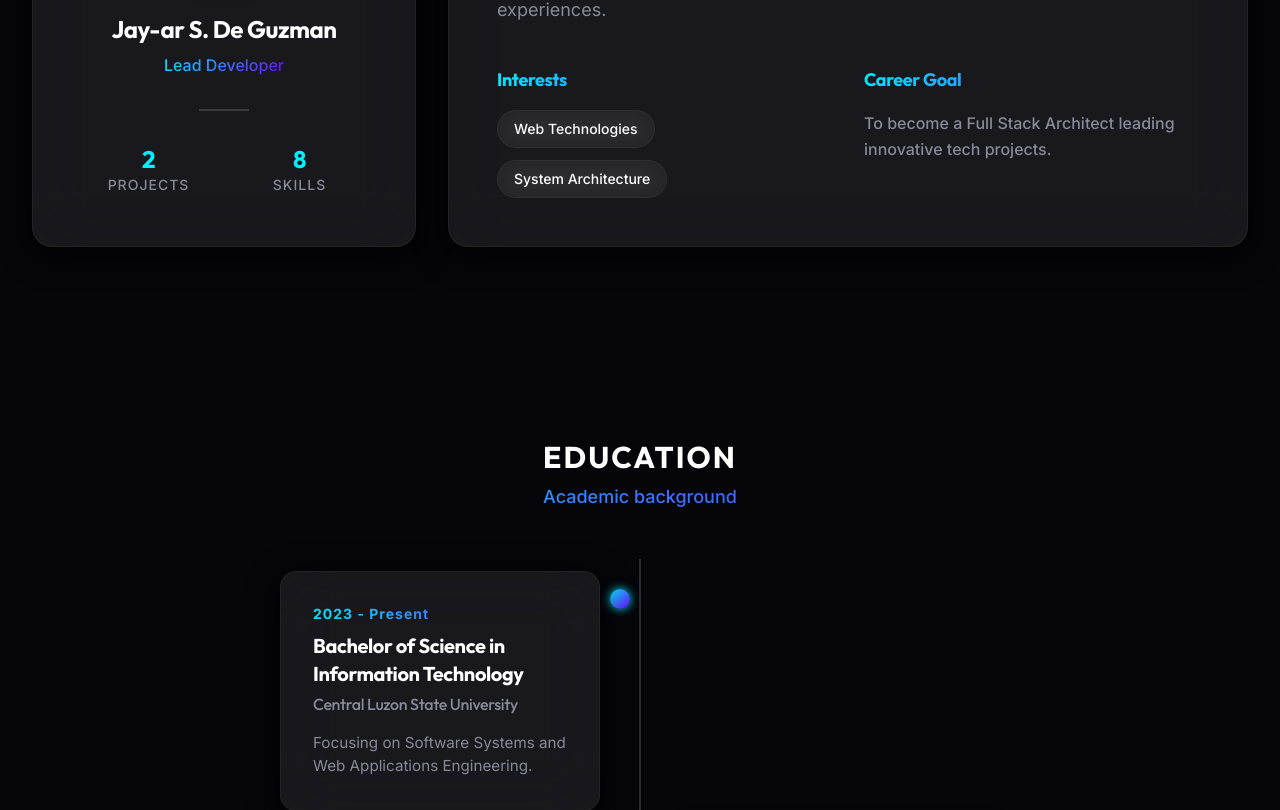
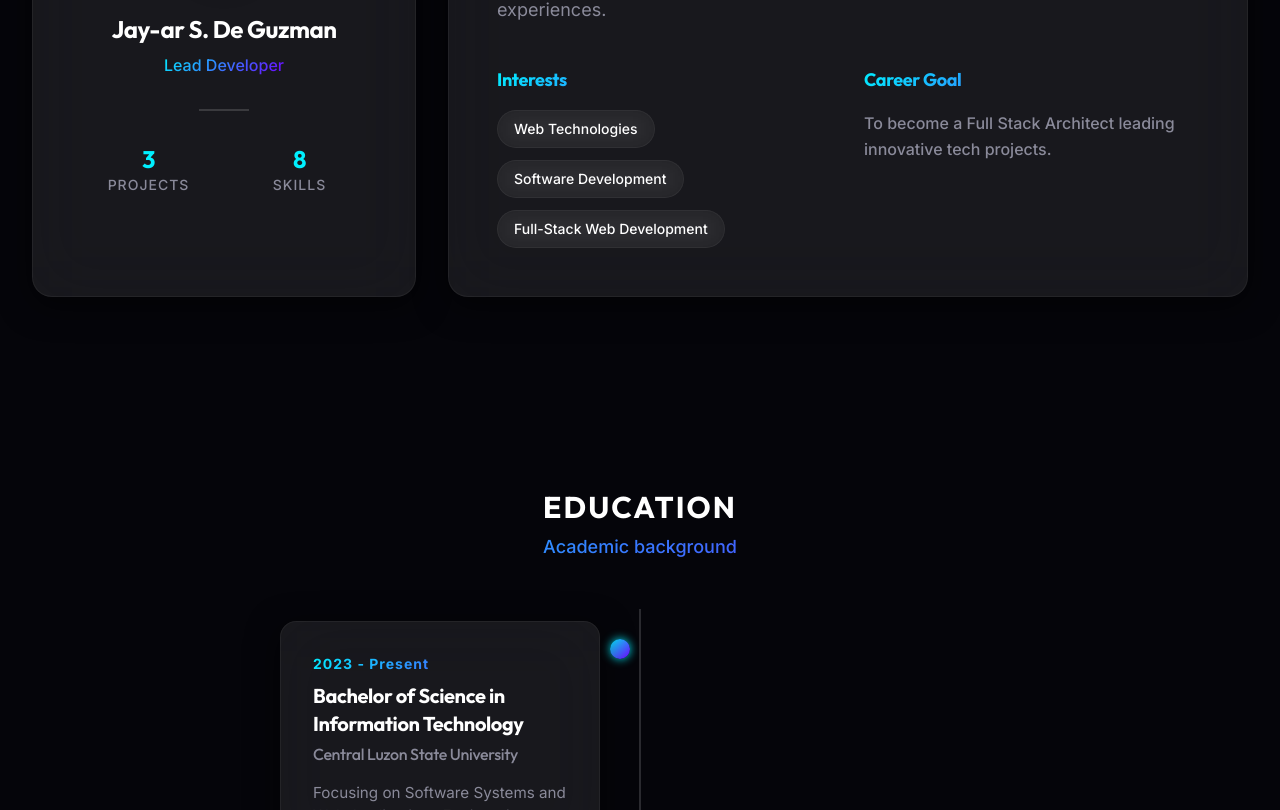
Before and after one commit to rebiscoooooo/Portfolio, a React (Vite) app: page / in a window 1280 px wide. Shown: the part 1810-2620 px from the top of the page. Built offline with nearby package versions, Linux system fonts and the light colour scheme.

Commit message:
Modified informations

```diff
--- a/src/data/portfolioData.js
+++ b/src/data/portfolioData.js
@@ -5,6 +5,7 @@ import Project_1Img from '../assets/images/project_1.png';
 import Project_2Img from '../assets/images/project_2.png';
 import Project_3Img from '../assets/images/project_3.jpg';
 import Project_4Img from '../assets/images/project_4.jpg';
+import Project_5Img from '../assets/images/project_5.png';
 
 export const members = [
   {
@@ -15,7 +16,7 @@ export const members = [
     role: "Lead Developer",
     tagline: "Building scalable web solutions.",
     bio: "Passionate about creating clean, efficient, and responsive web applications. I focus on bridging the gap between design and engineering to build seamless user experiences.",
-    interests: ["Web Technologies", "System Architecture"],
+    interests: ["Web Technologies", "Software Development", "Full-Stack Web Development"],
     careerGoal: "To become a Full Stack Architect leading innovative tech projects.",
     education: [
       {
@@ -30,14 +31,14 @@ export const members = [
         degree: "Senior High School - ICT",
         institution: "Muñoz National High School",
         year: "2021 - 2023",
-        description: "Specialized in computer systems servicing logic."
+        description: "Specialized in Computer Systems Servicing logic."
       }
     ],
     skills: [
-      { id: 1, name: "Laravel", category: "Backend", level: 75 },
+      { id: 1, name: "Laravel", category: "Backend", level: 50 },
       { id: 2, name: "PHP", category: "Backend", level: 90 },
-      { id: 3, name: "React", category: "Frontend", level: 80 },
-      { id: 4, name: "Tailwind CSS", category: "Frontend", level: 95 },
+      { id: 3, name: "React", category: "Frontend", level: 60 },
+      { id: 4, name: "Tailwind CSS", category: "Frontend", level: 90 },
       { id: 5, name: "Bootstrap", category: "Frontend", level: 90 },
       { id: 7, name: "MySQL", category: "Database", level: 90 },
       { id: 7, name: "GitHub", category: "Tools", level: 90 },
@@ -65,6 +66,17 @@ export const members = [
         image: Project_2Img,
         link: "https://cyan-baboon-990324.hostingersite.com/",
         github: "https://github.com/Aeyac/College_of_Education_Registrars_Office_e-Services_and_Request_Tracking_System.git"
+      },
+      {
+        id: 3,
+        title: "WordPress Portfolio",
+        description: "A Responsive and User-friendly Wordpress Portfolio",
+        category: "UI/UX",
+        technologies: ["Wordpress"],
+        year: "2025",
+        image: Project_5Img,
+        link: "#",
+        github: "#"
       }
     ],
     socials: [
@@ -89,7 +101,7 @@ export const members = [
         degree: "Bachelor of Science in Information Technology",
         institution: "Central Luzon State University",
         year: "2024 - Present",
-        description: "Focusing on Web Applications Development II."
+        description: "Focusing on Software Systems and Web Applications Engineering."
       },
       {
         id: 2,
@@ -152,7 +164,7 @@ export const members = [
         degree: "Bachelor of Science in Information Technology",
         institution: "Central Luzon State University",
         year: "2024 - Present",
-        description: "Focusing on Web Applications Development II."
+        description: "Focusing on Software Systems and Web Applications Engineering."
       },
       {
         id: 2,
```
Also changed, not shown: src/assets/images/project_5.png (added).
